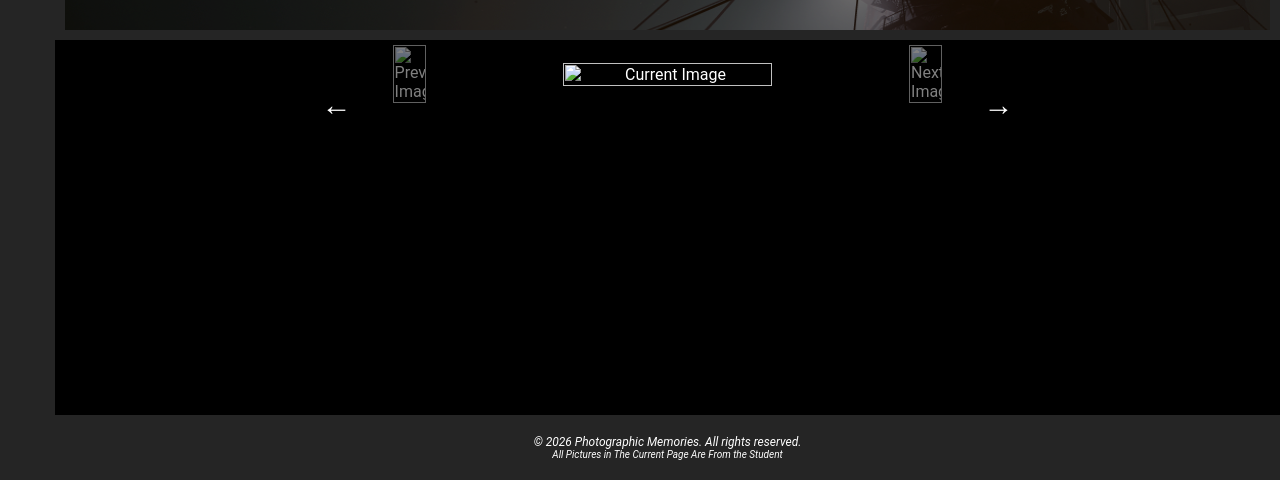
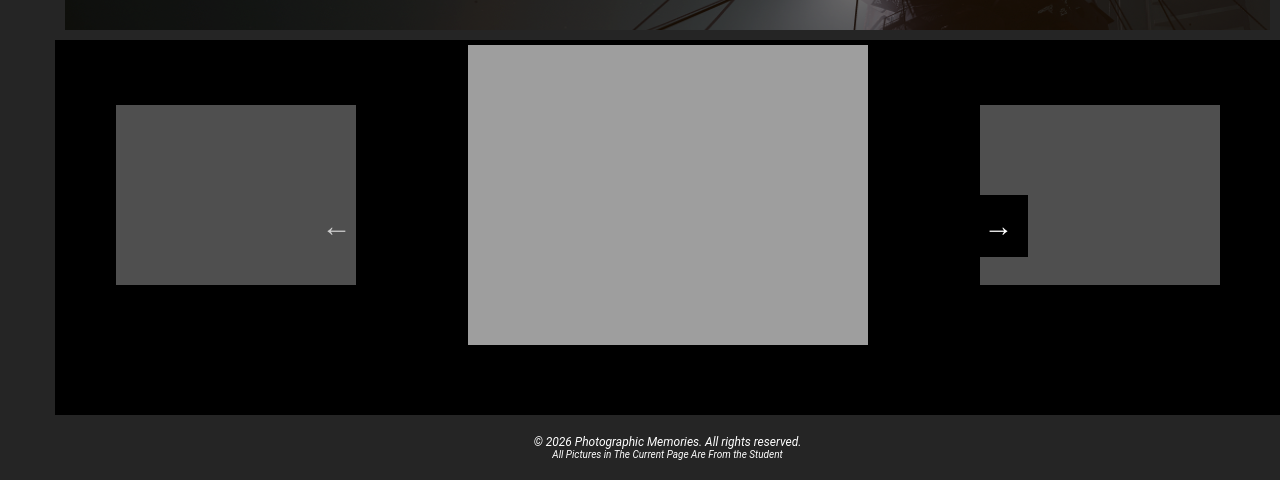
Before and after one commit to R3ms0-code/Sibayan_MP1, a plain HTML site: page pages/Gallery.html in a window 1280 px wide. Shown: the part 320-800 px from the top of the page. Drawn offline with nearby package versions, Linux system fonts and the light colour scheme; the site is published under a folder, as on GitHub Pages, so addresses that start at the root find nothing.

Commit message:
fixed Image Carousel

```diff
--- a/pages/Gallery.html
+++ b/pages/Gallery.html
@@ -25,9 +25,9 @@
             </div>
              <div class="carousel">
                     <button id="prev">&larr;</button>
-                    <img id="imgprev" src="/Images/P8.png" alt="Previous Image">
-                    <img id="imgcurr" src="/Images/P1.png" alt="Current Image">
-                    <img id="imgnext" src = "/Images/P2.png" alt="Next Image">
+                    <img id="imgprev" src="../Images/P8.png" alt="Previous Image">
+                    <img id="imgcurr" src="../Images/P1.png" alt="Current Image">
+                    <img id="imgnext" src = "../Images/P2.png" alt="Next Image">
                     <button id="next">&rarr;</button>
                 </div>
         </section>
```
